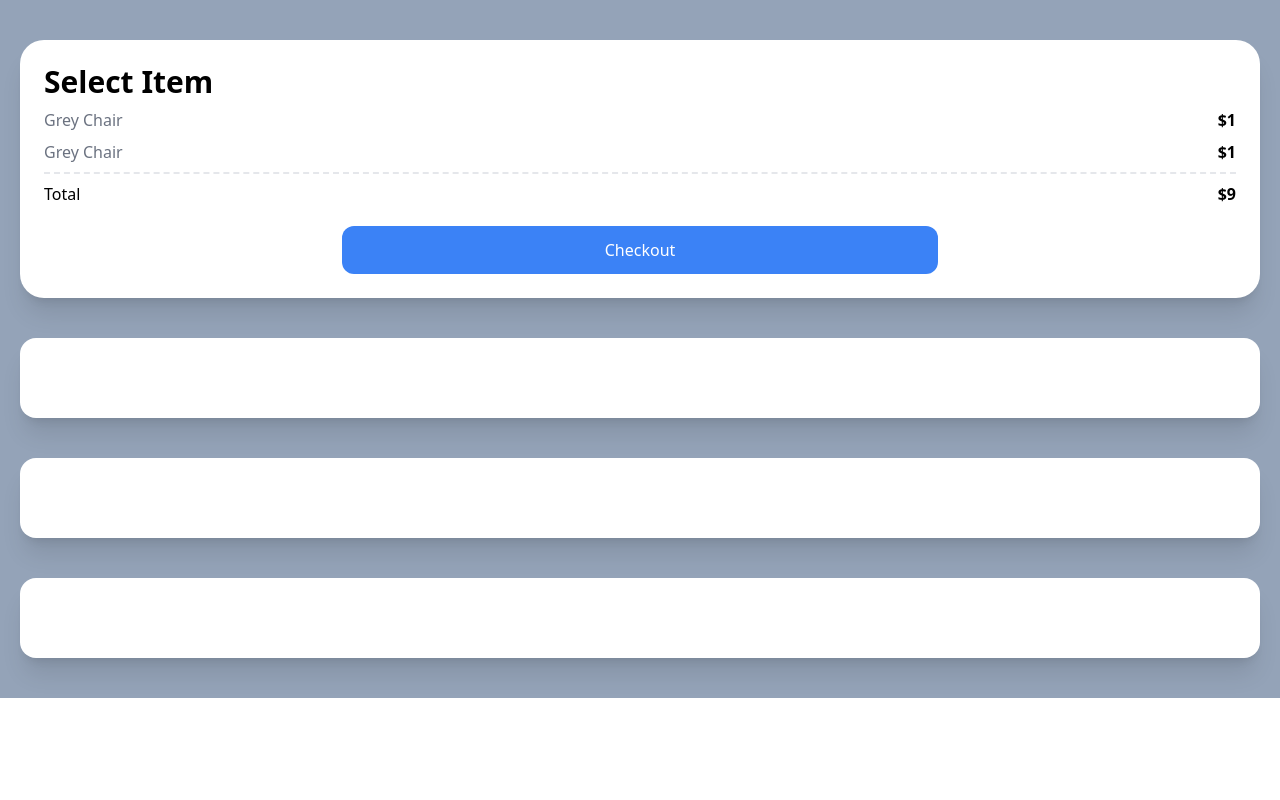
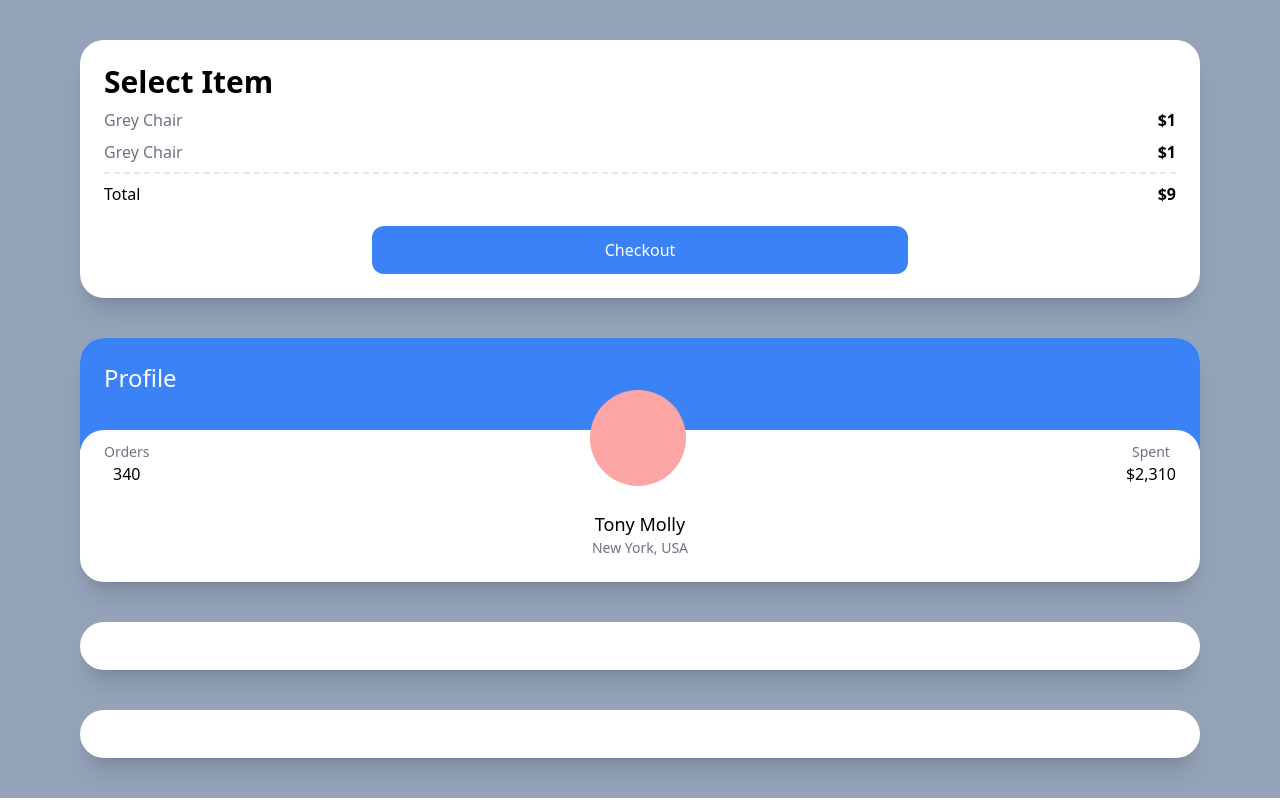
Before and after one commit to zeronedev/carrot-market-v220312, a Next.js app: page / in a window 1280 px wide. Built offline with nearby package versions, Linux system fonts and the light colour scheme.

Commit message:
#4.2 Test Drive part Two (08:52)

```diff
--- a/pages/index.tsx
+++ b/pages/index.tsx
@@ -2,7 +2,7 @@
 
 const Home: NextPage = () => {
   return (
-    <div className="bg-slate-400 py-10 px-5 grid gap-10">
+    <div className="bg-slate-400 py-10 px-20 grid gap-10">
       <div className="bg-white p-6 rounded-3xl shadow-xl">
         <span className="font-semibold text-3xl">Select Item</span>
         <div className="flex justify-between my-2">
@@ -21,9 +21,30 @@
           Checkout
         </div>
       </div>
-      <div className="bg-white p-10 rounded-2xl shadow-xl"></div>
-      <div className="bg-white p-10 rounded-2xl shadow-xl"></div>
-      <div className="bg-white p-10 rounded-2xl shadow-xl"></div>
+      <div className="bg-white overflow-hidden rounded-3xl shadow-xl">
+        <div className="bg-blue-500 p-6 pb-14">
+          <span className="text-white text-2xl">Profile</span>
+        </div>
+        <div className="rounded-3xl p-6 bg-white relative -top-5">
+          <div className="flex relative -top-16 items-end justify-between">
+            <div className="flex flex-col items-center">
+              <span className="text-sm text-gray-500">Orders</span>
+              <span className="font-medium">340</span>
+            </div>
+            <div className="h-24 w-24 bg-red-300 rounded-full" />
+            <div className="flex flex-col items-center">
+              <span className="text-sm text-gray-500">Spent</span>
+              <span className="font-medium">$2,310</span>
+            </div>
+          </div>
+          <div className="relative flex flex-col items-center -mt-10 -mb-5">
+            <span className="text-lg font-medium">Tony Molly</span>
+            <span className="text-sm text-gray-500">New York, USA</span>
+          </div>
+        </div>
+      </div>
+      <div className="bg-white p-6 rounded-3xl shadow-xl"></div>
+      <div className="bg-white p-6 rounded-3xl shadow-xl"></div>
     </div>
   );
 };
```
